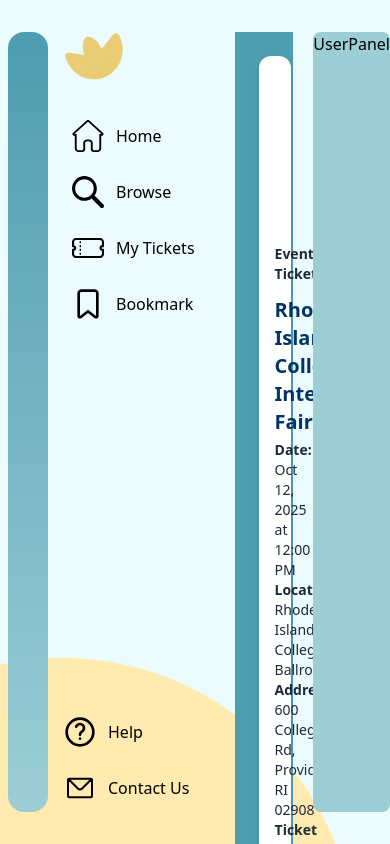
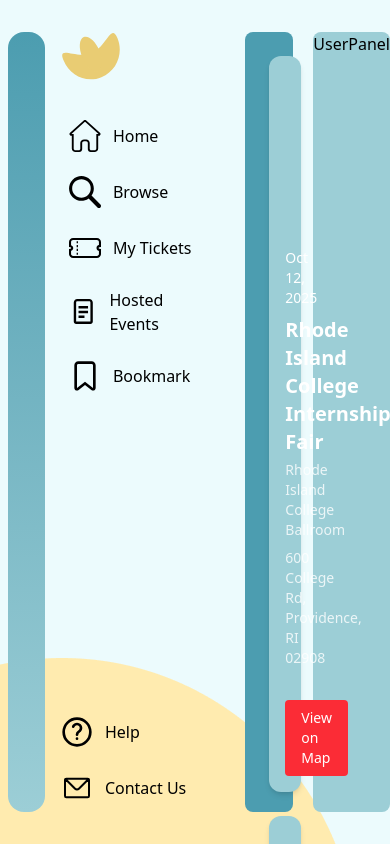
Before and after one commit to urkodi/EventSite, a React (Vite) app: page /my-tickets in a window 390 px wide. Shown: the top 844 px of the page. Built offline with nearby package versions, Linux system fonts and the light colour scheme; grey boxes are pictures that could not be loaded.

Commit message:
all front end pages so far

```diff
--- /dev/null
+++ b/src/components/icons/HostedSVG.tsx
@@ -0,0 +1,14 @@
+function HostedSVG({ width, height }: { width: string; height: string }) {
+    return (
+      <svg width={width} height={height} viewBox="0 0 24 24" fill="none">
+        <path
+          fillRule="evenodd"
+          clipRule="evenodd"
+          d="M4 4C4 2.34315 5.34315 1 7 1H17C18.6569 1 20 2.34315 20 4V20C20 21.1046 19.1046 22 18 22H6C4.89543 22 4 21.1046 4 20V4ZM7 3C6.44772 3 6 3.44772 6 4V20H18V4C18 3.44772 17.5523 3 17 3H7ZM8 7H16V9H8V7ZM8 11H16V13H8V11ZM8 15H13V17H8V15Z"
+          fill="currentColor"
+        />
+      </svg>
+    );
+  }
+
+  export default HostedSVG;
--- a/src/features/Panels.tsx
+++ b/src/features/Panels.tsx
@@ -6,6 +6,7 @@
 //import Homepage from "../pages/Homepage";
 import Bookmark from "../pages/Bookmark";
 import MyTickets from "../pages/MyTickets";
+import HostedEvents from "../pages/HostedEvents";
 
 type PanelParam = {
   children?: React.ReactNode;
@@ -19,6 +20,8 @@
                 <Routes>
                   <Route path="/bookmark" element={<Bookmark />} />
                   <Route path="/my-tickets" element={<MyTickets />} />
+                  <Route path="/hosted-events" element={<HostedEvents />} />
+
                 </Routes>
                 {children}
               </Main>
--- a/src/features/Sidenav.tsx
+++ b/src/features/Sidenav.tsx
@@ -7,6 +7,7 @@
 import HelpSVG from '../components/icons/HelpSVG.tsx'
 import MailSVG from '../components/icons/MailSVG.tsx'
 import ContactLink from '../components/ContactLink.tsx'
+import HostedSVG from '../components/icons/HostedSVG.tsx'
 
 function Sidenav() {
     return (
@@ -19,7 +20,9 @@
                         <NavLink icon = {HomeSVG} text = "Home" link = "/"/>
                         <NavLink icon = {SearchSVG} text = "Browse" link = "/browse"/>
                         <NavLink icon = {TicketSVG} text = "My Tickets" link = "/my-tickets"/>
+                        <NavLink icon = {HostedSVG} text="Hosted Events" link = "/hosted-events"/>
                         <NavLink icon = {BookmarkSVG} text = "Bookmark" link = "/bookmark"/>
+
                     </ul>
                     <ul>
                         <ContactLink icon = {HelpSVG} text = "Help" link = "/help"/>
--- a/src/pages/Bookmark.tsx
+++ b/src/pages/Bookmark.tsx
@@ -3,10 +3,10 @@
 const initialBookmarkedEvents = [
   {
     id: 1,
-    title: 'Rhode Island College Internship',
+    title: 'Music Festival',
     date: 'Oct 12, 2025 at 7:00 PM',
-    location: 'Rhode Island College',
-    image: 'https://www.golocalprov.com/cache/images/remote/https_s3.amazonaws.com/media.golocalprov.com/RIC_Anchormen_Logo_2019.png',
+    location: 'AMP Amica Mutual Pavilion',
+    image: 'https://hips.hearstapps.com/hmg-prod/images/gettyimages-971260876-1559600482.jpg',
   },
   {
     id: 2,
@@ -19,8 +19,15 @@
     id: 3,
     title: 'Paint & Sip',
     date: 'Dec 5, 2025 at 1:00 PM',
+    location: 'New York City, Central Park',
+    image: 'https://assets.mainlinetoday.com/2024/02/wine-and-painting-AdobeStock_351266380.jpg'
+  },
+  {
+    id: 4,
+    title: 'Cultural Festival',
+    date: 'Dec 5, 2025 at 1:00 PM',
     location: 'New York City, NYC Bar',
-    image: 'https://assets.mainlinetoday.com/2024/02/wine-and-painting-AdobeStock_351266380.jpg'
+    image: 'https://wjla.com/resources/media/6c0acf9b-3e14-4886-9115-92ac22d831f7-large16x9_worldculturefestival.png'
   },
 ];
 
--- /dev/null
+++ b/src/pages/HostedEvents.tsx
@@ -0,0 +1,60 @@
+import React, { useState } from 'react';
+import { useNavigate } from 'react-router-dom';
+
+type HostedEvent = {
+  id: number;
+  title: string;
+  startTime: string;
+  date: string;
+  address: string;
+  location: string;
+  image: string;
+};
+
+const HostedEvents = () => {
+  const [hostedEvents] = useState<HostedEvent[]>([]); // Replace with real data later
+  const navigate = useNavigate();
+
+  return (
+    <div className="p-6 bg-moonstone min-h-screen">
+      {hostedEvents.length === 0 ? (
+        <div className="text-center mt-10">
+          <h2 className="text-xl font-semibold text-gray-800">You haven’t hosted any events yet</h2>
+          <p className="text-gray-600 mt-2">
+            Ready to organize your first event? Click below to get started!
+          </p>
+          <button
+            onClick={() => navigate('/create-event')}
+            className="mt-4 px-4 py-2 bg-blue-600 text-white rounded hover:bg-blue-700"
+          >
+            Create an Event
+          </button>
+        </div>
+      ) : (
+        <div className="grid grid-cols-1 md:grid-cols-2 gap-6">
+          {hostedEvents.map(event => (
+            <div key={event.id} className="bg-white text-gray-800 p-4 rounded-xl shadow-md">
+              <img src={event.image} alt={event.title} className="w-full h-40 object-cover rounded-md mb-2" />
+              <div className="bg-[#e6f7ff] text-center text-sm font-semibold py-1 rounded mb-2">Hosted Event</div>
+              <h2 className="text-xl font-bold text-[#003366] mb-1">{event.title}</h2>
+              <p className="text-sm"><strong>Date:</strong> {event.date} at {event.startTime}</p>
+              <p className="text-sm"><strong>Location:</strong> {event.location}</p>
+              <p className="text-sm"><strong>Address:</strong> {event.address}</p>
+              <p className="text-sm"><strong>Event ID:</strong> #{event.id}</p>
+              <a
+                href={`https://www.google.com/maps/search/?api=1&query=${encodeURIComponent(event.address)}`}
+                target="_blank"
+                rel="noopener noreferrer"
+                className="inline-block mt-3 px-4 py-2 bg-blue-600 text-white rounded hover:bg-blue-700"
+              >
+                View on Map
+              </a>
+            </div>
+          ))}
+        </div>
+      )}
+    </div>
+  );
+};
+
+export default HostedEvents;
--- a/src/pages/MyTickets.tsx
+++ b/src/pages/MyTickets.tsx
@@ -13,13 +13,13 @@
   },
   {
     id: 2,
-    title: 'Computer Science Job Fair',
-    startTime: '10:00 AM',
+    title: 'Cooking Masterclass: Flavors of the World',
+    startTime: '2:00 PM',
     date: 'Nov 3, 2025',
-    address: '415 Tech, Boston, MA 02210',
-    location: 'Boston Convention Center',
-    image: 'https://jessup.edu/wp-content/uploads/2023/12/Programming-in-Computer-Science.jpg',
-    barcode: 'https://api.qrserver.com/v1/create-qr-code/?data=CSJobFair2025Ticket2',
+    address: '45 Culinary Ave, Boston, MA 02118',
+    location: 'Boston Culinary Institute',
+    image: 'https://images.unsplash.com/photo-1600891964599-f61ba0e24092',
+    barcode: 'https://api.qrserver.com/v1/create-qr-code/?data=CookingMasterclass2025Ticket2',
   },
   {
     id: 3,
@@ -31,32 +31,38 @@
     image: 'https://assets.mainlinetoday.com/2024/02/wine-and-painting-AdobeStock_351266380.jpg',
     barcode: 'https://api.qrserver.com/v1/create-qr-code/?data=PaintSip2025Ticket3',
   },
+  {
+    id: 4,
+    title: 'Glow-in-the-Dark Dance Party',
+    startTime: '9:00 PM',
+    date: 'Dec 5, 2025',
+    address: '99 Neon Blvd, Brooklyn, NY 11211',
+    location: 'Neon Warehouse',
+    image: 'https://res.cloudinary.com/hz3gmuqw6/image/upload/c_fill,f_auto,q_60,w_750/v1/classpop/664f9c067b50c',
+    barcode: 'https://api.qrserver.com/v1/create-qr-code/?data=GlowDanceParty2025Ticket4',
+  },
 ];
 
 const MyTickets = () => {
   const [tickets] = useState(initialTickets);
 
   return (
-    <div className="p-6 bg-moonstone min-h-screen">
-      <div className="grid grid-cols-1 md:grid-cols-2 gap-6">
+    <div className="p-6">
+      <div className="grid grid-cols-1 md:grid-cols-3 gap-6">
         {tickets.map(ticket => (
           <div
             key={ticket.id}
-            className="bg-white text-gray-800 p-4 rounded-xl shadow-md"
+            className="bg-lightermoonstone text-white p-4 rounded-xl shadow-md hover:shadow-lg transition-shadow relative"
           >
             <img
               src={ticket.image}
               alt={ticket.title}
-              className="w-full h-40 object-cover rounded-md mb-2"
+              className="w-full h-40 object-cover rounded-md mb-4"
             />
-            <div className="bg-[#f5f5dc] text-center text-sm font-semibold py-1 rounded mb-2">
-              Event Ticket
-            </div>
-            <h2 className="text-xl font-bold text-[#003366] mb-1">{ticket.title}</h2>
-            <p className="text-sm"><strong>Date:</strong> {ticket.date} at {ticket.startTime}</p>
-            <p className="text-sm"><strong>Location:</strong> {ticket.location}</p>
-            <p className="text-sm"><strong>Address:</strong> {ticket.address}</p>
-            <p className="text-sm"><strong>Ticket ID:</strong> #{ticket.id}</p>
+            <p className="text-sm mb-2">{ticket.date}</p>
+            <h2 className="text-xl font-semibold mb-1">{ticket.title}</h2>
+            <p className="text-sm text-white/80 mb-2">{ticket.location}</p>
+            <p className="text-sm text-white/80 mb-4">{ticket.address}</p>
             <img
               src={ticket.barcode}
               alt="Scan to enter"
@@ -66,7 +72,7 @@
               href={`https://www.google.com/maps/search/?api=1&query=${encodeURIComponent(ticket.address)}`}
               target="_blank"
               rel="noopener noreferrer"
-              className="inline-block mt-3 px-4 py-2 bg-blue-600 text-white rounded hover:bg-blue-700"
+              className="inline-block mt-4 px-4 py-2 bg-red-500 hover:bg-red-600 text-white text-sm rounded"
             >
               View on Map
             </a>
```
